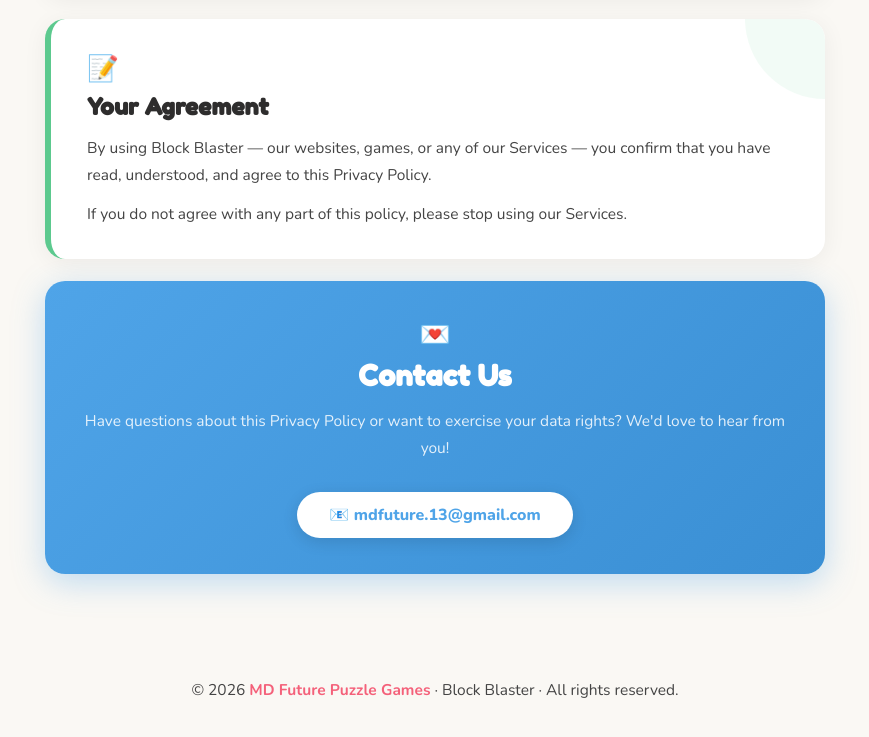
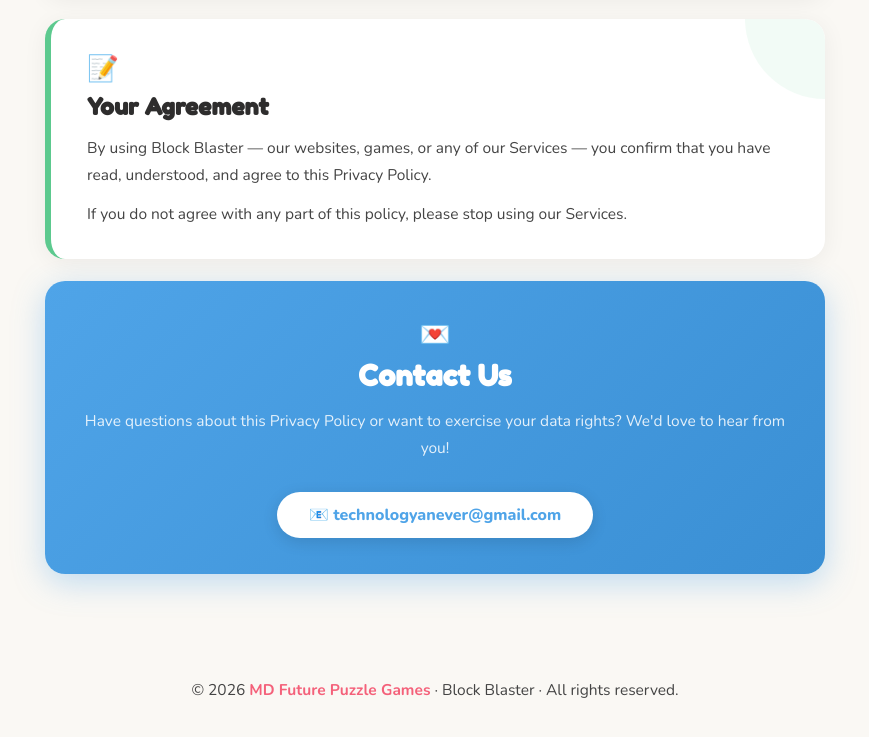
Before and after one commit to sthenlasnerha-gif/privacy-policy, a plain HTML site: page index.html in a window 1280 px wide. Shown: the part 3560-4297 px from the top of the page, without its empty margins (205-1074 px from the left). Drawn offline with nearby package versions, Linux system fonts and the light colour scheme.

Commit message:
Update index.html

```diff
--- a/index.html
+++ b/index.html
@@ -377,7 +377,7 @@
     <span class="section-icon">💌</span>
     <h2>Contact Us</h2>
     <p>Have questions about this Privacy Policy or want to exercise your data rights? We'd love to hear from you!</p>
-    <a class="contact-btn" href="mailto:mdfuture.13@gmail.com?subject=Block%20Blaster%20-%20Privacy%20Policy%20Inquiry" target="_blank" rel="noopener">📧 mdfuture.13@gmail.com</a>
+    <a class="contact-btn" href="mailto:technologyanever@gmail.com?subject=Block%20Blaster%20-%20Privacy%20Policy%20Inquiry" target="_blank" rel="noopener">📧 technologyanever@gmail.com</a>
   </div>
 
 </main>
```
